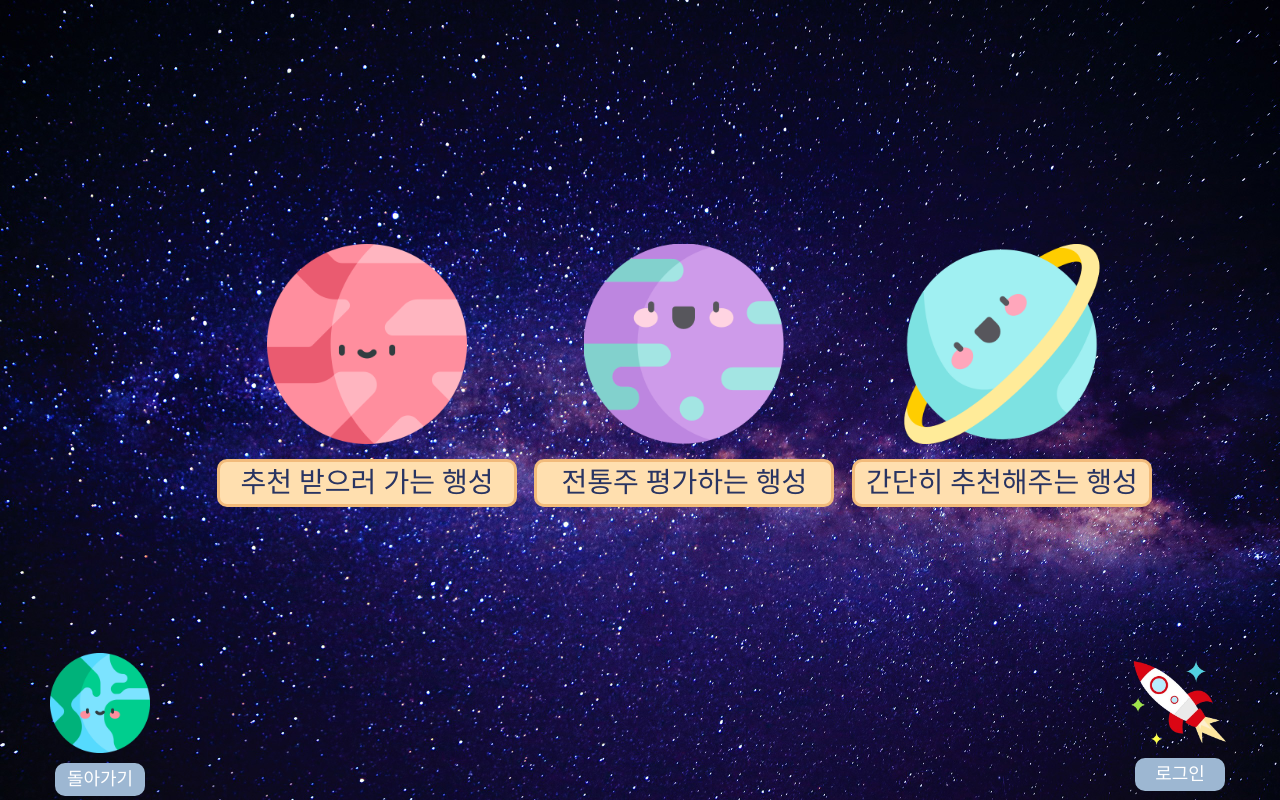
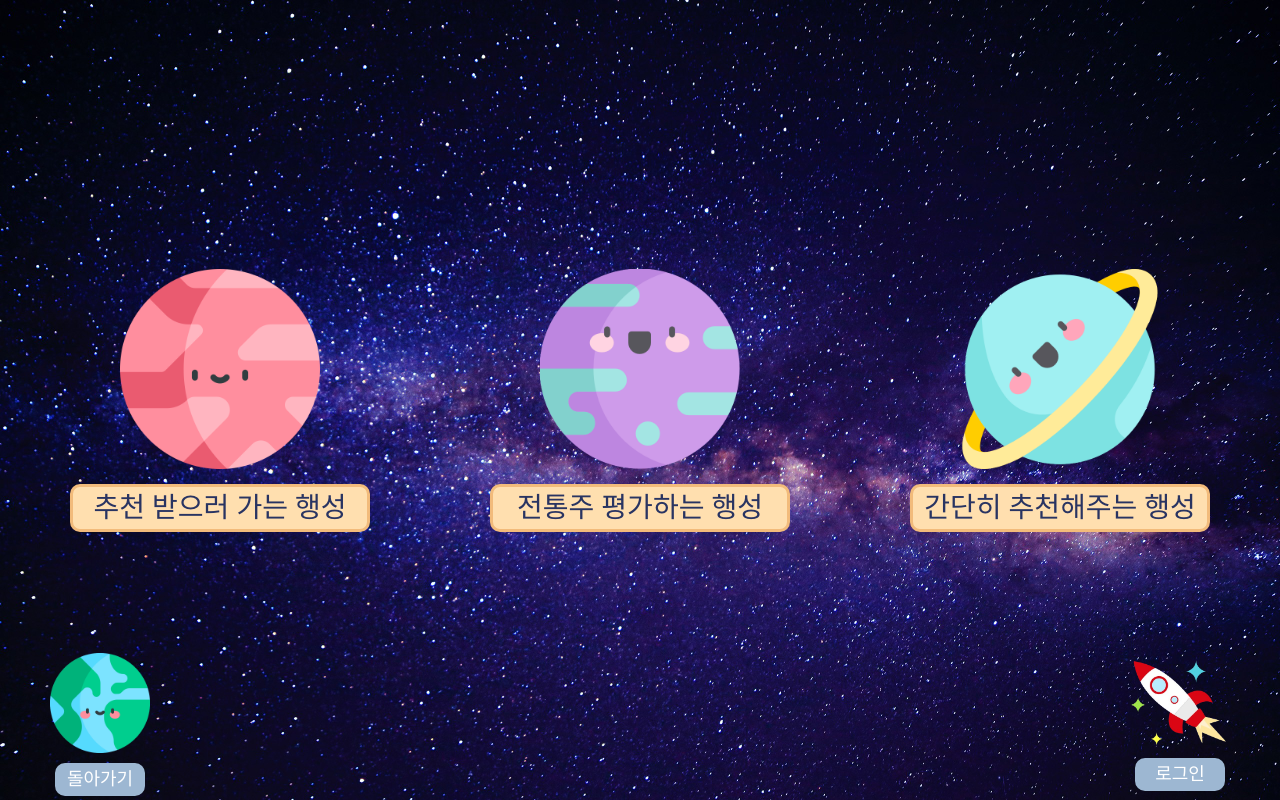
Before and after one commit to SPAMallday/WouldU, a React (Create React App) app in the folder frontend/: page /recommend in a window 1280 px wide. Built offline with nearby package versions, Linux system fonts and the light colour scheme; a web font is replaced by a local one.

Commit message:
[design] modify recommend & detail

```diff
--- a/frontend/src/components/detail/Information.js
+++ b/frontend/src/components/detail/Information.js
@@ -198,7 +198,7 @@ const StyledWrapper = styled.div`
   #buttongroup {
     display: flex;
     width: 300px;
-    margin-top: 50px;
+    margin-top: 1rem;
     justify-content: space-evenly;
   }
   #goshop {
--- a/frontend/src/components/detail/Similar.js
+++ b/frontend/src/components/detail/Similar.js
@@ -67,6 +67,8 @@ const StyledWrapper = styled.div`
   #similartitle {
     font-size: 24px;
     margin: 10px;
+    word-break: keep-all;
+    text-align: center;
   }
 
   #similar {
--- a/frontend/src/components/recommend/RecommendIndex.js
+++ b/frontend/src/components/recommend/RecommendIndex.js
@@ -6,6 +6,7 @@ import mousepointer from "assets/img/mousepointer.png";
 import React, { useEffect, useState } from "react";
 import { Link, useNavigate } from "react-router-dom";
 import swal from "sweetalert";
+import { Grid } from "@mui/material";
 
 /**
  * 리뷰를 한번도 하지 않은 유저에게는 '평가'만 활성화하여 보여지고, 안내 문구도 같이 출력해야 함
@@ -33,29 +34,33 @@ export default function RecommendIndex() {
   };
   return (
     <StyledWrapper>
+      <Grid container columnGap={15}>
+        <Grid item xs>
           <div id="mars" onClick={boe}>
             <img src={planet2} alt="화성" />
             <div id="text">추천 받으러 가는 행성</div>
           </div>
+        </Grid>
+        <Grid item xs>
           <div id="jupiter" onClick={sfr}>
             <img src={planet4} alt="목성" />
             <div id="text">전통주 평가하는 행성</div>
           </div>
+        </Grid>
+        <Grid item xs>
           <div id="saturn">
             <Link to="/recommend/based-on-filtering">
               <img src={planet3} alt="토성" />
               <div id="text">간단히 추천해주는 행성</div>
             </Link>
           </div>
+        </Grid>
+      </Grid>
     </StyledWrapper>
   );
 }
 
 const StyledWrapper = styled.div`
-  width: 100%;
-  display: flex;
-  justify-content: space-evenly;
-
   img {
     width: 200px;
     height: 200px;
@@ -65,10 +70,6 @@ const StyledWrapper = styled.div`
     height: 250px;
   }
   #mars {
-    position: fixed;
-    top: 25vh;
-    left: 15vw;
-    width: 350px;
     height: 350px;
     -webkit-transition: all 0.5s ease;
     transition: all 0.5s ease;
@@ -82,10 +83,6 @@ const StyledWrapper = styled.div`
     transform: translateY(-18px);
   }
   #jupiter {
-    position: fixed;
-    top: 25vh;
-    left: 39.8vw;
-    width: 350px;
     height: 350px;
     -webkit-transition: all 0.5s ease;
     transition: all 0.5s ease;
@@ -99,11 +96,7 @@ const StyledWrapper = styled.div`
     transform: translateY(-18px);
   }
   #saturn {
-    position: fixed;
-    width: 350px;
     height: 350px;
-    top: 25vh;
-    left: 64.6vw;
     -webkit-transition: all 0.5s ease;
     transition: all 0.5s ease;
     display: flex;
--- a/frontend/src/views/recommend/BasedOnFilteringPage.js
+++ b/frontend/src/views/recommend/BasedOnFilteringPage.js
@@ -157,7 +157,7 @@ const StyledWrapper = styled.div`
     background-repeat: no-repeat;
     background-size: cover;
     width: 100%;
-    height: 100%;
+    height: 100vh;
   }
   #main {
     display: flex;
```
Lines whose indentation alone changed are shown as unchanged.
